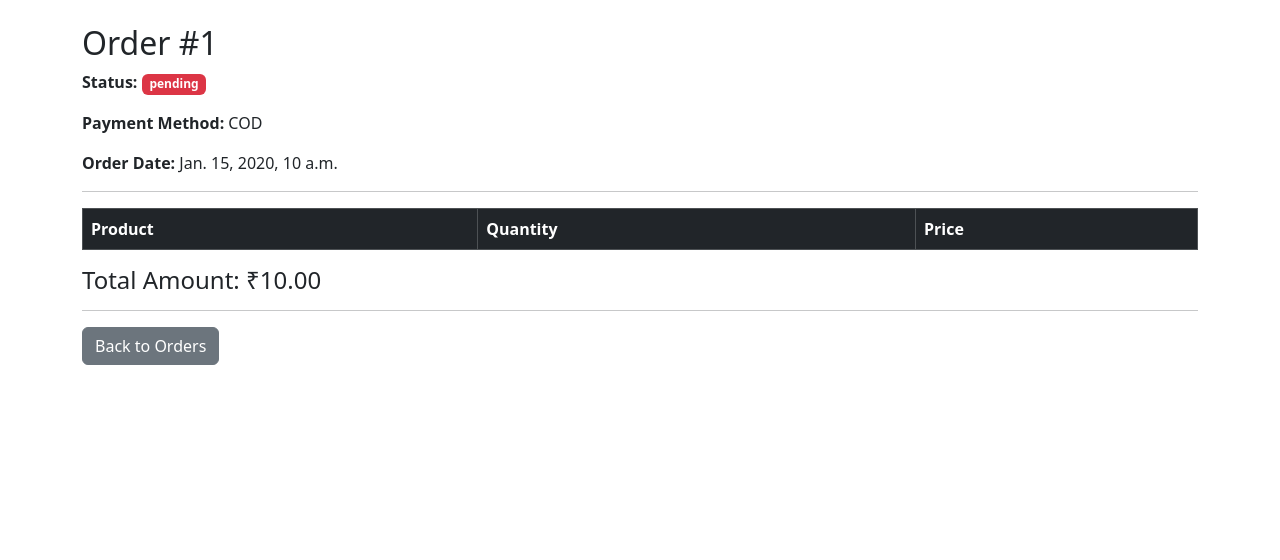
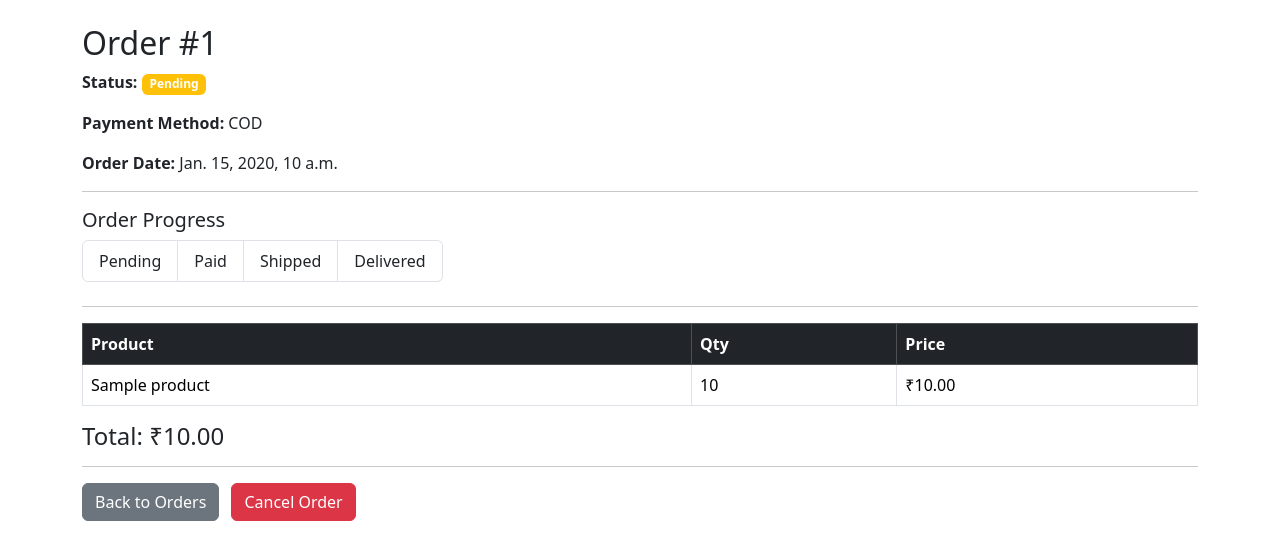
Before and after one commit to farzinmohd/Clothing-studio, a Django app: page /orders/order/1/ in a window 1280 px wide. Shown: the part 67-627 px from the top of the page. Run offline with Django 5.2, Linux system fonts and the light colour scheme; a user stored in the database is signed in; tables that the repository leaves empty hold one stand-in row (values such as "Sample post"); grey boxes marked "Sample" are stand-in pictures; lists and menus that the app fills with data are empty.

Commit message:
Add order cancellation feature with status updates paid->pending->delivered etc  and UI enhancements

```diff
--- a/clothing_store/orders/urls.py
+++ b/clothing_store/orders/urls.py
@@ -7,4 +7,6 @@ urlpatterns = [
     path('success/', views.order_success, name='order_success'),
     path('my-orders/', views.my_orders, name='my_orders'),
     path('order/<int:order_id>/', views.order_detail, name='order_detail'),
+    path('cancel/<int:order_id>/', views.cancel_order, name='cancel_order'),
+
 ]
--- a/clothing_store/orders/views.py
+++ b/clothing_store/orders/views.py
@@ -173,3 +173,19 @@ def order_detail(request, order_id):
     return render(request, 'orders/order_detail.html', {
         'order': order
     })
+
+
+
+
+@login_required
+def cancel_order(request, order_id):
+    order = get_object_or_404(Order, id=order_id, user=request.user)
+
+    if order.status in ['shipped', 'delivered']:
+        messages.error(request, 'Order cannot be cancelled now.')
+        return redirect('order_detail', order_id=order.id)
+
+    order.status = 'cancelled'
+    order.save()
+    messages.success(request, 'Order cancelled successfully.')
+    return redirect('my_orders')
--- a/clothing_store/templates/orders/order_detail.html
+++ b/clothing_store/templates/orders/order_detail.html
@@ -7,32 +7,42 @@
 <p>
     <strong>Status:</strong>
     <span class="badge
-        {% if order.status == 'Pending' %} bg-warning
-        {% elif order.status == 'Paid' %} bg-primary
-        {% elif order.status == 'Shipped' %} bg-info
-        {% elif order.status == 'Delivered' %} bg-success
+        {% if order.status == 'pending' %} bg-warning
+        {% elif order.status == 'paid' %} bg-primary
+        {% elif order.status == 'shipped' %} bg-info
+        {% elif order.status == 'delivered' %} bg-success
         {% else %} bg-danger {% endif %}">
-        {{ order.status }}
+        {{ order.get_status_display }}
     </span>
 </p>
 
-<p>
-    <strong>Payment Method:</strong>
-    {{ order.payment_method }}
-</p>
+<p><strong>Payment Method:</strong> {{ order.payment_method }}</p>
+<p><strong>Order Date:</strong> {{ order.created_at }}</p>
 
-<p>
-    <strong>Order Date:</strong>
-    {{ order.created_at }}
-</p>
+{% if order.status == "cancelled" %}
+<div class="alert alert-danger">
+    <strong>Order Cancelled</strong><br>
+</div>
+{% endif %}
 
-{% if order.status == "Cancelled" %}
-    <div class="alert alert-danger">
-        <strong>Order Cancelled</strong><br>
-        <strong>Reason:</strong> {{ order.cancel_reason }}<br>
-        <strong>Cancelled At:</strong> {{ order.cancelled_at }}
-    </div>
-{% endif %}
+<hr>
+
+<!-- 🔥 ORDER TIMELINE -->
+<h5>Order Progress</h5>
+<ul class="list-group list-group-horizontal text-center mb-4">
+    <li class="list-group-item {% if order.status != 'pending' %}bg-success text-white{% endif %}">
+        Pending
+    </li>
+    <li class="list-group-item {% if order.status in 'paid shipped delivered' %}bg-success text-white{% endif %}">
+        Paid
+    </li>
+    <li class="list-group-item {% if order.status in 'shipped delivered' %}bg-success text-white{% endif %}">
+        Shipped
+    </li>
+    <li class="list-group-item {% if order.status == 'delivered' %}bg-success text-white{% endif %}">
+        Delivered
+    </li>
+</ul>
 
 <hr>
 
@@ -41,12 +51,12 @@
     <thead class="table-dark">
         <tr>
             <th>Product</th>
-            <th>Quantity</th>
+            <th>Qty</th>
             <th>Price</th>
         </tr>
     </thead>
     <tbody>
-        {% for item in items %}
+        {% for item in order.items.all %}
         <tr>
             <td>{{ item.product.name }}</td>
             <td>{{ item.quantity }}</td>
@@ -56,20 +66,21 @@
     </tbody>
 </table>
 
-<h4>Total Amount: ₹{{ order.total_amount }}</h4>
+<h4>Total: ₹{{ order.total_amount }}</h4>
 
 <hr>
 
-<!-- ACTION BUTTONS -->
 <a href="{% url 'my_orders' %}" class="btn btn-secondary">
     Back to Orders
 </a>
 
-{% if order.can_cancel %}
-    <a href="{% url 'cancel_order' order.id %}"
-       class="btn btn-danger ms-2">
-       Cancel Order
-    </a>
+{% if order.status == 'pending' or order.status == 'paid' %}
+<form method="post" action="{% url 'cancel_order' order.id %}" class="d-inline">
+    {% csrf_token %}
+    <button class="btn btn-danger ms-2">
+        Cancel Order
+    </button>
+</form>
 {% endif %}
 
 {% endblock %}
```
Also changed, not shown: clothing_store/templates/orders/my_orders.html (+11 -6 lines).
